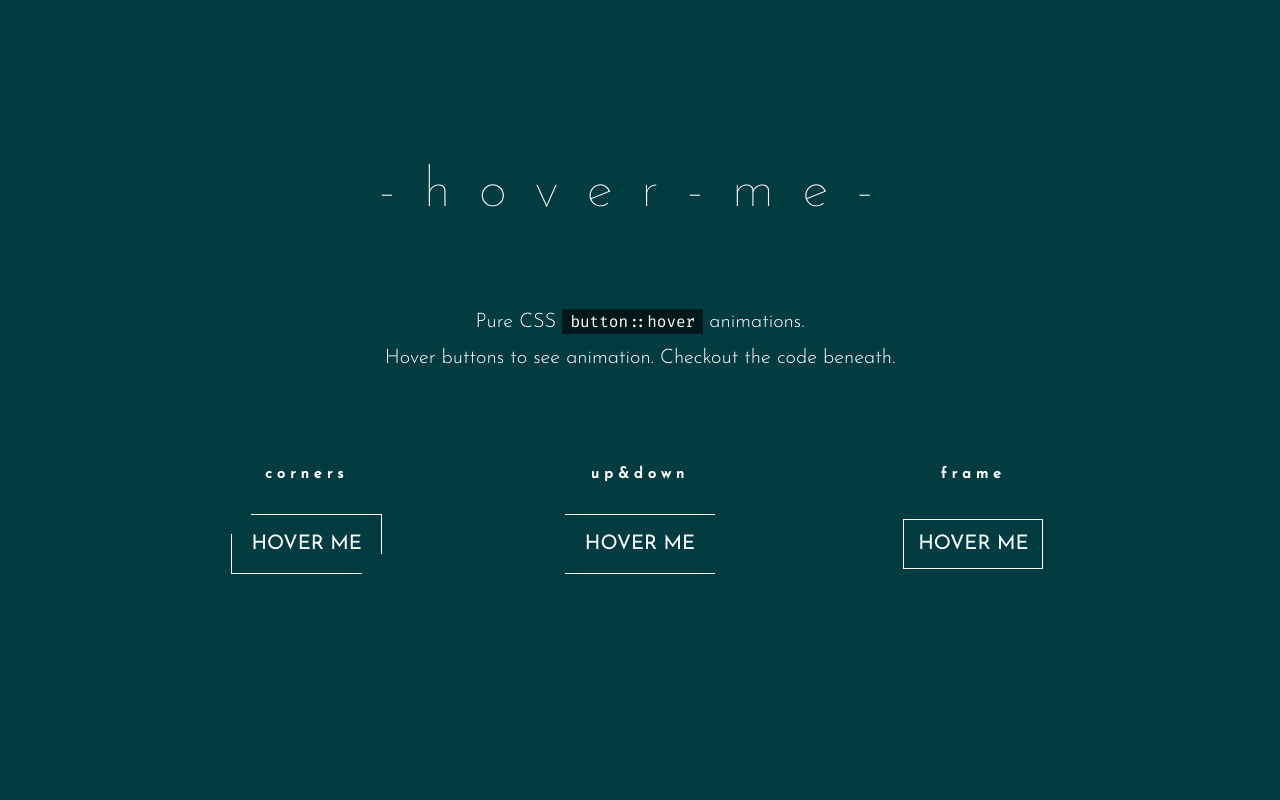
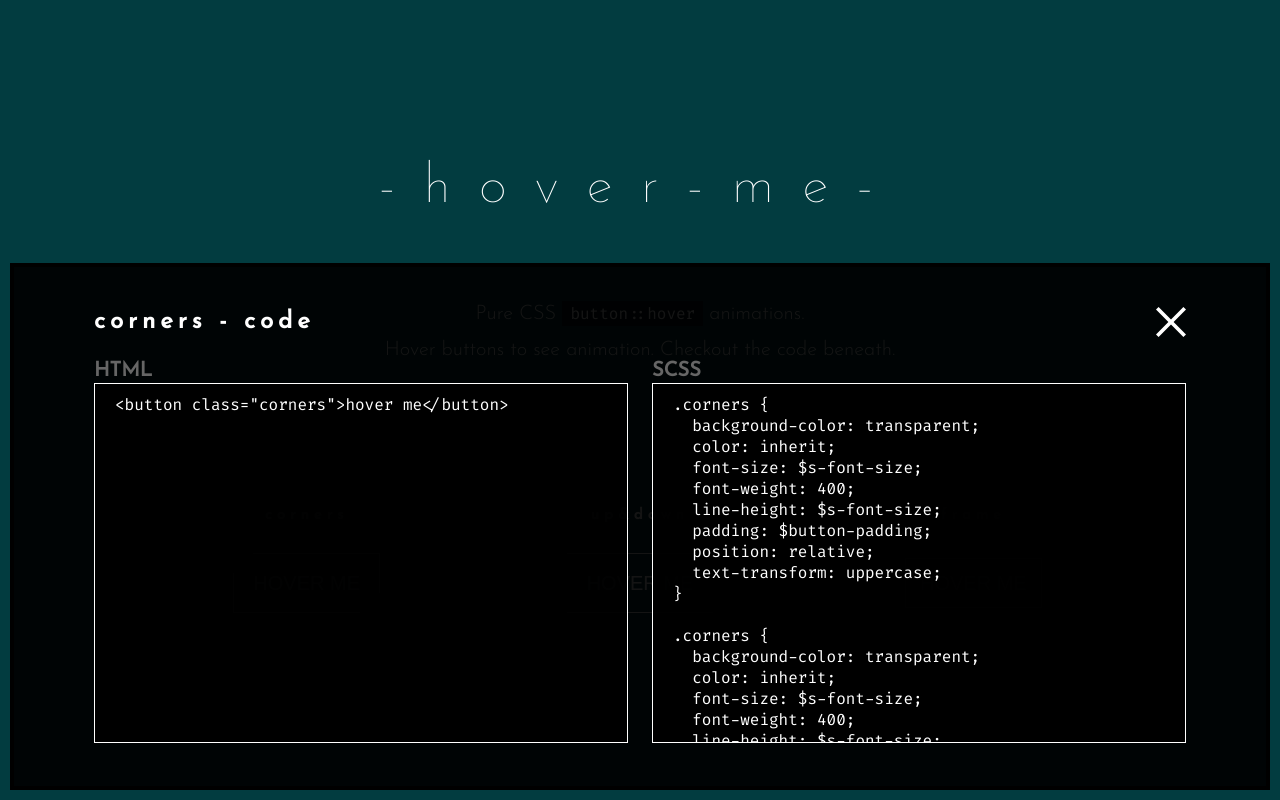
Before and after one commit to marta-kapolka/hover-me, a website built with webpack: page src/pages/index.html in a window 1280 px wide. Built offline with nearby package versions, Linux system fonts and the light colour scheme.

Commit message:
style: add code box styling

```diff
--- a/src/pages/index.html
+++ b/src/pages/index.html
@@ -36,10 +36,61 @@
         <article class="button-container">
           <h2 class="button-title">corners</h2>
           <button class="button button--corners">hover me</button>
-          <section class="code hidden">
-            <h3 class="code--title">code</h3>
-            <code class="code--window">HTML</code>
-            <code class="code--window">CSS</code>
+          <section class="l-code-box code-box--js">
+            <header class="code-header">
+              <h3 class="code-header--title">corners - code</h3>
+              <button class="code-header--close code-box-close-button--js">
+                <span class="visually-hidden">Close code window.</span>
+                <svg
+                  xmlns="http://www.w3.org/2000/svg"
+                  width="30"
+                  height="30"
+                  shape-rendering="geometricPrecision"
+                  text-rendering="geometricPrecision"
+                  image-rendering="optimizeQuality"
+                  viewBox="0 0 30 30"
+                >
+                  <polygon
+                    points="2.6 0 15 12.4 27.4 0 30 2.6 17.6 15 30 27.4 27.4 30 15 17.6 2.6 30 0 27.4 12.4 15 0 2.6 "
+                    fill="white"
+                  />
+                </svg>
+              </button>
+            </header>
+            <div class="l-code-container">
+              <article class="code">
+                <h4 class="code--language">HTML</h4>
+                <pre class="code--window">
+&#60;button class="corners"&#62;hover me&#60;/button&#62;</pre
+                >
+              </article>
+              <article class="code">
+                <h4 class="code--language">SCSS</h4>
+                <pre class="code--window">
+.corners {
+  background-color: transparent;
+  color: inherit;
+  font-size: $s-font-size;
+  font-weight: 400;
+  line-height: $s-font-size;
+  padding: $button-padding;
+  position: relative;
+  text-transform: uppercase;
+}
+
+.corners {
+  background-color: transparent;
+  color: inherit;
+  font-size: $s-font-size;
+  font-weight: 400;
+  line-height: $s-font-size;
+  padding: $button-padding;
+  position: relative;
+  text-transform: uppercase;
+}</pre
+                >
+              </article>
+            </div>
           </section>
         </article>
         <article class="button-container">
--- a/src/scss/abstract/_variables.scss
+++ b/src/scss/abstract/_variables.scss
@@ -1,6 +1,8 @@
 // colors
 $background-color: #023c40;
 $main-color: white;
+$code-background-color: rgba(0, 0, 0, 0.92);
+$code-language-color: #666666;
 
 // fonts
 $title-font: "Josefin Sans", sans-serif;
@@ -19,6 +21,7 @@ $l-line-height: 3.6rem;
 
 // button border style
 $button-border: 1px solid $main-color;
+$button-active-border: 2px solid $background-color;
 
 // button padding
 $button-padding: 1rem;
--- a/src/scss/base/__base-dir.scss
+++ b/src/scss/base/__base-dir.scss
@@ -1,3 +1,4 @@
-@import "~normalize.css";
+// @import "~normalize.css";
 @import "_base.scss";
 @import "_reset.scss";
+@import "_accessibility.scss";
--- /dev/null
+++ b/src/scss/base/_accessibility.scss
@@ -0,0 +1,10 @@
+.visually-hidden {
+  border: 0;
+  clip: rect(0 0 0 0);
+  height: 1px;
+  overflow: hidden;
+  padding: 0;
+  position: absolute;
+  white-space: nowrap;
+  width: 1px;
+}
--- a/src/scss/base/_base.scss
+++ b/src/scss/base/_base.scss
@@ -13,4 +13,5 @@ body {
 button {
   border-style: none;
   cursor: pointer;
+  outline-offset: 0.5rem;
 }
--- a/src/scss/layouts/__layouts-dir.scss
+++ b/src/scss/layouts/__layouts-dir.scss
@@ -1,2 +1,4 @@
 @import "_buttons-container.scss";
+@import "_code-box.scss";
+@import "_code-container.scss";
 @import "_main.scss";
--- a/src/scss/layouts/_buttons-container.scss
+++ b/src/scss/layouts/_buttons-container.scss
@@ -1,5 +1,6 @@
 .l-buttons-container {
   display: flex;
+  flex-wrap: wrap;
   justify-content: space-around;
   max-width: 100rem;
   padding-top: 6rem;
--- /dev/null
+++ b/src/scss/layouts/_code-box.scss
@@ -0,0 +1,10 @@
+.l-code-box {
+  background-color: $code-background-color;
+  border: 4px solid black;
+  bottom: 1rem;
+  left: 1rem;
+  padding: 4rem 8rem;
+  position: fixed;
+  width: calc(100% - 2rem);
+  z-index: 10;
+}
--- /dev/null
+++ b/src/scss/layouts/_code-container.scss
@@ -0,0 +1,5 @@
+.l-code-container {
+  display: grid;
+  gap: 2.4rem;
+  grid-template-columns: 1fr 1fr;
+}
--- a/src/scss/modules/__modules-dir.scss
+++ b/src/scss/modules/__modules-dir.scss
@@ -1,5 +1,7 @@
 @import "_button.scss";
 @import "_button-container.scss";
 @import "_button-title.scss";
+@import "_code.scss";
+@import "_code-header.scss";
 @import "_paragraph.scss";
 @import "_main-title.scss";
--- a/src/scss/modules/_button-container.scss
+++ b/src/scss/modules/_button-container.scss
@@ -1,3 +1,3 @@
 .button-container {
-  padding: 3rem;
+  padding: 8rem;
 }
--- a/src/scss/modules/_button.scss
+++ b/src/scss/modules/_button.scss
@@ -103,13 +103,13 @@
       width: calc(100% + #{$button-padding});
       z-index: -1;
     }
-    // ----------------- BUTTON FRAME -----------------
+    // ----------------- BUTTON FRAME - HOVER -----------------
     &:hover {
       background-color: $main-color;
       color: $background-color;
       &::before {
         opacity: 0;
-        transform: scale(1.25, 1.6);
+        transform: scale(1.2, 1.6);
       }
     }
   }
--- /dev/null
+++ b/src/scss/modules/_code-header.scss
@@ -0,0 +1,21 @@
+.code-header {
+  align-items: center;
+  display: flex;
+  justify-content: space-between;
+  padding-bottom: 2.4rem;
+
+  &--title {
+    display: inline;
+    font-size: $m-font-size;
+    letter-spacing: 0.5rem;
+  }
+  &--close {
+    background-color: transparent;
+    color: white;
+    line-height: 0;
+    transition: all 0.4s;
+    &:hover {
+      transform: scale(1.3);
+    }
+  }
+}
--- /dev/null
+++ b/src/scss/modules/_code.scss
@@ -0,0 +1,19 @@
+.code {
+  &--language {
+    color: $code-language-color;
+    font-size: $s-font-size;
+    padding-bottom: 0.2rem;
+  }
+  &--window {
+    background-color: $code-background-color;
+    border: 1px solid white;
+    display: inline-block;
+    font-family: $code-font;
+    font-size: $xs-font-size;
+    height: 100%;
+    max-height: 36rem;
+    overflow: auto;
+    padding: 1rem 2rem;
+    width: 100%;
+  }
+}
```
Also changed, not shown: src/js/index.js (+1 -9 lines), src/assets/img/close.svg (added).
